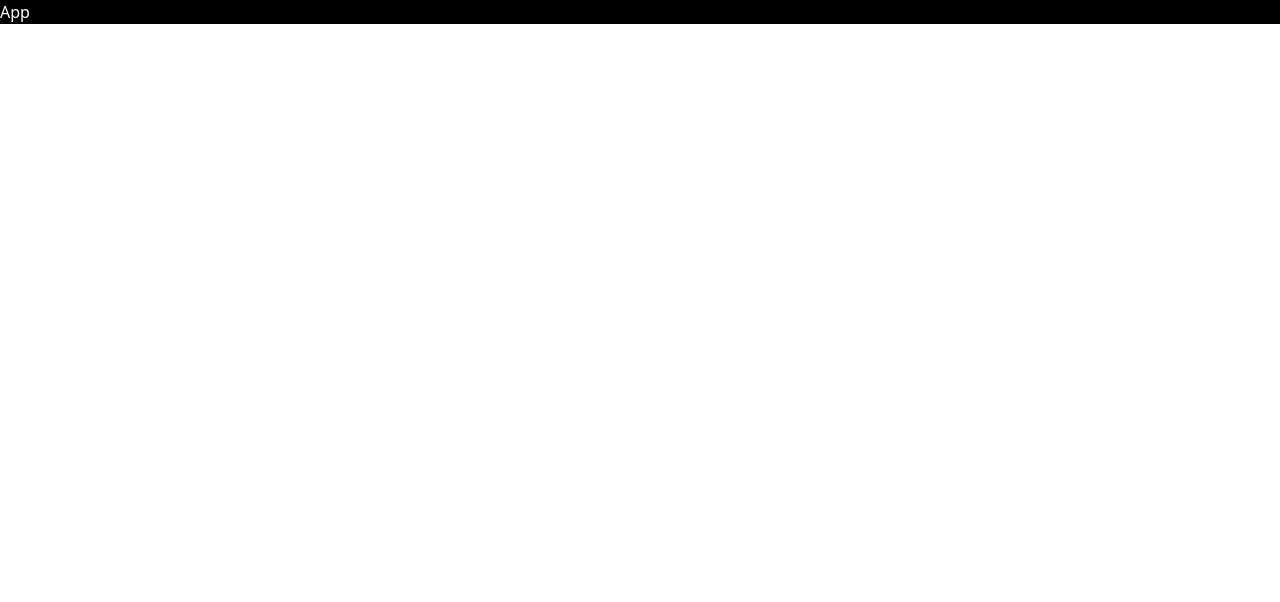
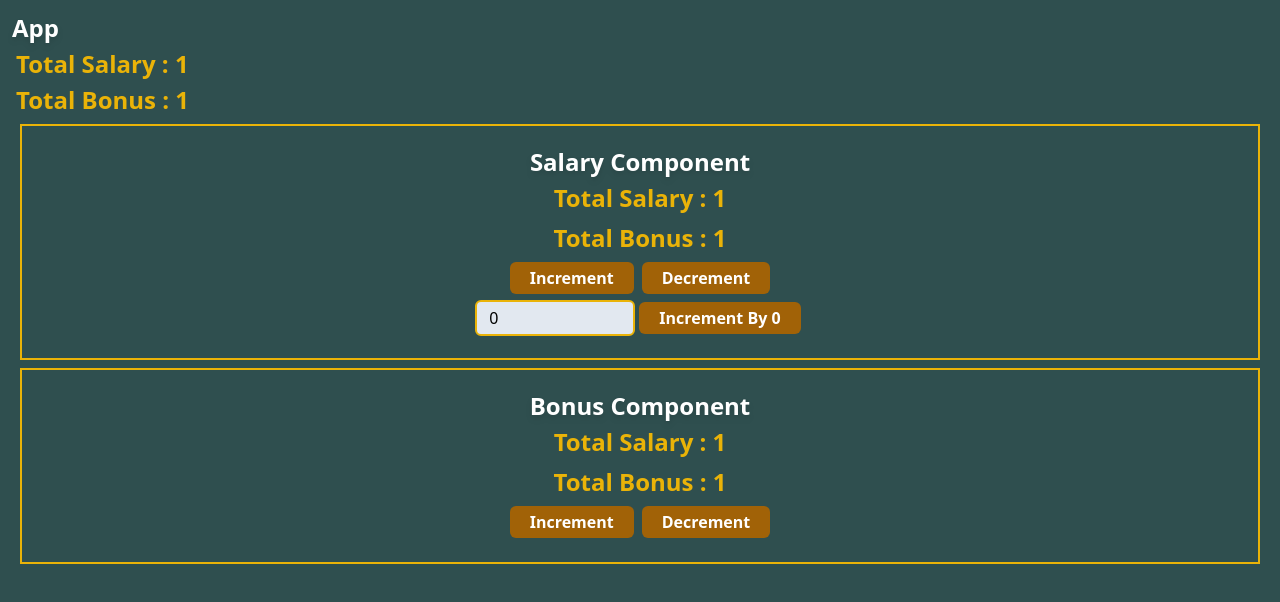
Before and after one commit to WebCoders1122/REDUX-Learning, a React (Vite) app in the folder React App with Redux Toolkit/: page / in a window 1280 px wide. Shown: the top 602 px of the page. Built offline with nearby package versions, Linux system fonts and the light colour scheme.

Commit message:
implemented redux toolkit on account and bonus

```diff
--- a/React App with Redux Toolkit/src/App.jsx
+++ b/React App with Redux Toolkit/src/App.jsx
@@ -1,7 +1,22 @@
 import React from "react";
+import Account from "./components/Account";
+import Bonus from "./components/Bonus";
+import MainHeading from "./components/small-components/MainHeading";
+import SubHeading from "./components/small-components/SubHeading";
+import { useSelector } from "react-redux";
+const App = () => {
+  const salary = useSelector((state) => state.account.salary);
+  const points = useSelector((state) => state.bonus.points);
 
-const App = () => {
-  return <div className='bg-black text-white'>App</div>;
+  return (
+    <div className='container p-3 w-screen'>
+      <MainHeading>App</MainHeading>
+      <SubHeading>Total Salary : {salary}</SubHeading>
+      <SubHeading>Total Bonus : {points}</SubHeading>
+      <Account></Account>
+      <Bonus></Bonus>
+    </div>
+  );
 };
 
 export default App;
--- /dev/null
+++ b/React App with Redux Toolkit/src/components/Account.jsx
@@ -0,0 +1,43 @@
+import { useState } from "react";
+import MainHeading from "./small-components/MainHeading";
+import SubHeading from "./small-components/SubHeading";
+import Button from "./small-components/Button";
+import {
+  increment,
+  decrement,
+  incrementByAmount,
+} from "../slices/accountSlice";
+import { useSelector, useDispatch } from "react-redux";
+
+const Account = () => {
+  useSelector((state) => console.log(state));
+  const salary = useSelector((state) => state.account.salary);
+  const points = useSelector((state) => state.bonus.points);
+
+  const dispatch = useDispatch();
+  const [incAmount, setIncAmount] = useState(0);
+
+  return (
+    <div className='salaryContainer flex justify-center items-center flex-col p-5 m-2 border-2 border-yellow-500'>
+      <MainHeading>Salary Component</MainHeading>
+      <SubHeading>Total Salary : {salary}</SubHeading>
+      <SubHeading>Total Bonus : {points}</SubHeading>
+      <div className='actions text-center '>
+        <Button onClick={() => dispatch(increment())}>Increment</Button>
+        <Button onClick={() => dispatch(decrement())}>Decrement</Button>
+        <br />
+        <input
+          onChange={(e) => setIncAmount(Number(e.target.value))}
+          value={incAmount}
+          type='number'
+          className='bg-slate-200 rounded-md text-md py-1 px-3 border-2 border-yellow-500 outline-2 outline-yellow-600 w-40'
+        />
+        <Button onClick={() => dispatch(incrementByAmount(incAmount))}>
+          Increment By {incAmount}
+        </Button>
+      </div>
+    </div>
+  );
+};
+
+export default Account;
--- /dev/null
+++ b/React App with Redux Toolkit/src/components/Bonus.jsx
@@ -0,0 +1,25 @@
+import MainHeading from "./small-components/MainHeading";
+import SubHeading from "./small-components/SubHeading";
+import Button from "./small-components/Button";
+import { increment, decrement } from "../slices/bonusSlice";
+import { useSelector, useDispatch } from "react-redux";
+
+const Bonus = () => {
+  const salary = useSelector((state) => state.account.salary);
+  const points = useSelector((state) => state.bonus.points);
+  const dispatch = useDispatch();
+
+  return (
+    <div className='bonusContainer flex justify-center items-center flex-col p-5 m-2 border-2 border-yellow-500'>
+      <MainHeading>Bonus Component</MainHeading>
+      <SubHeading>Total Salary : {salary}</SubHeading>
+      <SubHeading>Total Bonus : {points}</SubHeading>
+      <div className='buttons'>
+        <Button onClick={() => dispatch(increment())}>Increment</Button>
+        <Button onClick={() => dispatch(decrement())}>Decrement</Button>
+      </div>
+    </div>
+  );
+};
+
+export default Bonus;
--- /dev/null
+++ b/React App with Redux Toolkit/src/components/small-components/Button.jsx
@@ -0,0 +1,13 @@
+import React from "react";
+
+const Button = ({ children, onClick }) => {
+  return (
+    <button
+      onClick={onClick}
+      className='py-1 px-5 text-white font-semibold bg-yellow-700 m-1 rounded-md'>
+      {children}
+    </button>
+  );
+};
+
+export default Button;
--- /dev/null
+++ b/React App with Redux Toolkit/src/components/small-components/MainHeading.jsx
@@ -0,0 +1,7 @@
+const MainHeading = ({ children }) => {
+  return (
+    <h2 className='text-2xl text-white font-bold drop-shadow-md'>{children}</h2>
+  );
+};
+
+export default MainHeading;
--- /dev/null
+++ b/React App with Redux Toolkit/src/components/small-components/SubHeading.jsx
@@ -0,0 +1,7 @@
+import React from "react";
+
+const SubHeading = ({ children }) => {
+  return <h2 className='text-2xl font-bold text-yellow-500 m-1'>{children}</h2>;
+};
+
+export default SubHeading;
--- a/React App with Redux Toolkit/src/index.css
+++ b/React App with Redux Toolkit/src/index.css
@@ -1,3 +1,7 @@
 @tailwind base;
 @tailwind components;
 @tailwind utilities;
+
+body {
+    background: darkslategray;
+}
--- a/React App with Redux Toolkit/src/main.jsx
+++ b/React App with Redux Toolkit/src/main.jsx
@@ -5,10 +5,12 @@ import "./index.css";
 import { configureStore } from "@reduxjs/toolkit";
 import { Provider } from "react-redux";
 import accountReducer from "./slices/accountSlice.jsx";
+import bonusReducer from "./slices/bonusSlice.jsx";
 
 const store = configureStore({
   reducer: {
     account: accountReducer,
+    bonus: bonusReducer,
   },
 });
 
--- /dev/null
+++ b/React App with Redux Toolkit/src/slices/bonusSlice.jsx
@@ -0,0 +1,21 @@
+import { createSlice } from "@reduxjs/toolkit";
+
+const initialState = {
+  points: 1,
+};
+
+const bonusSlice = createSlice({
+  name: "bonus",
+  initialState,
+  reducers: {
+    increment: (state) => {
+      state.points += 1;
+    },
+    decrement: (state) => {
+      state.points -= 1;
+    },
+  },
+});
+
+export const { increment, decrement } = bonusSlice.actions;
+export default bonusSlice.reducer;
```
